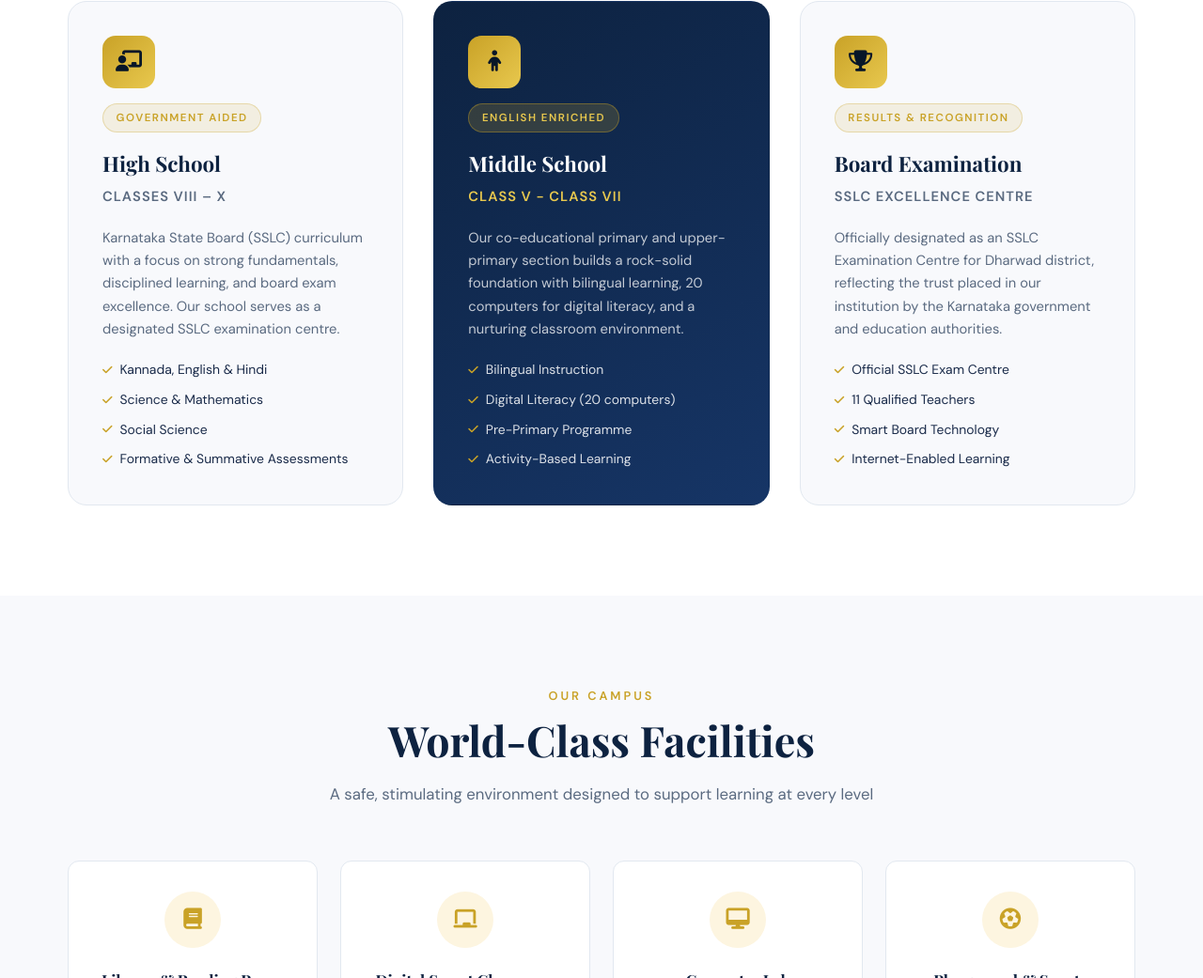
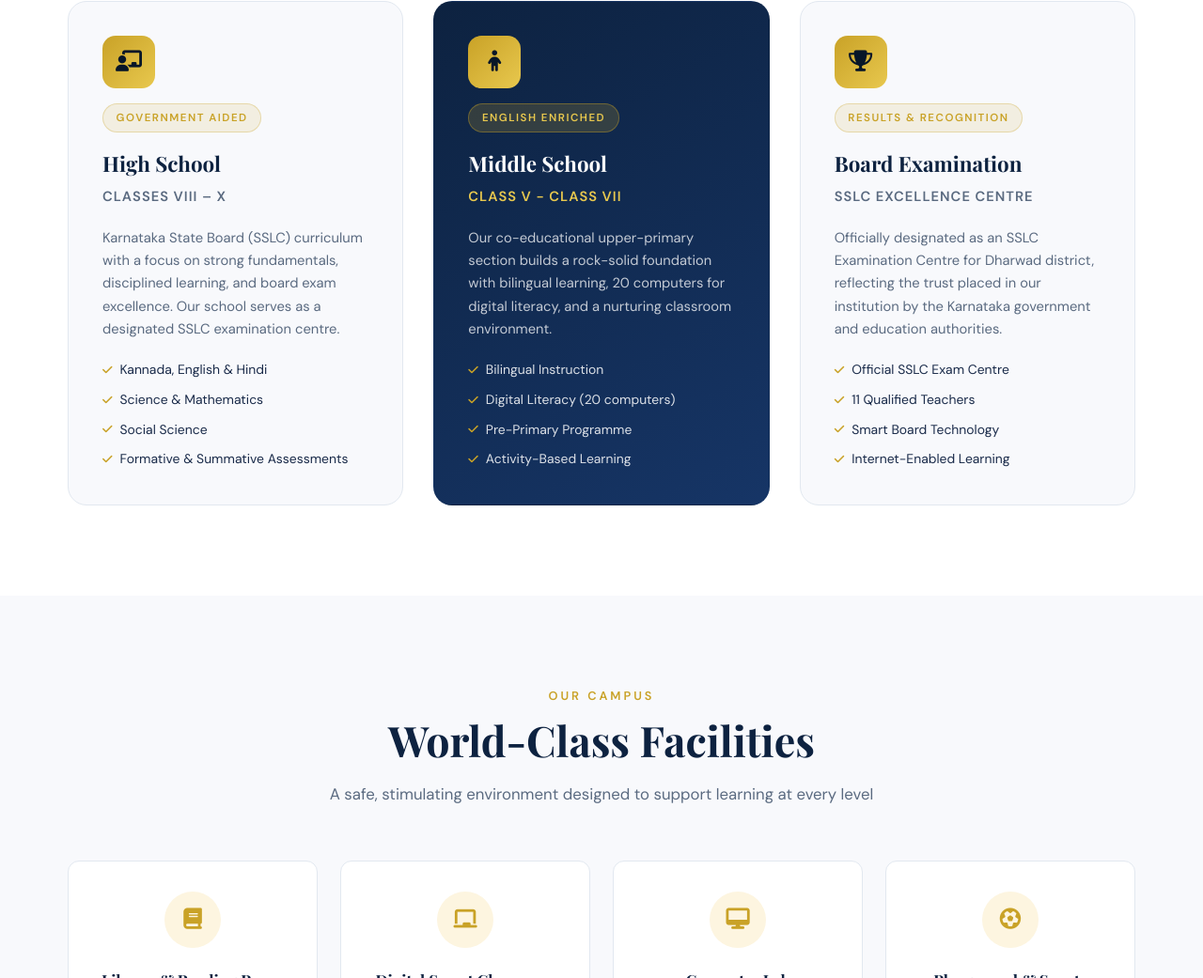
Before and after one commit to KiranH19/KHS-Website, a plain HTML site: page index.html in a window 1280 px wide. Shown: the part 2138-3179 px from the top of the page at 94% size. Drawn offline with nearby package versions, Linux system fonts and the light colour scheme.

Commit message:
Update description for upper-primary section

```diff
--- a/index.html
+++ b/index.html
@@ -171,7 +171,7 @@
           <div class="acad-badge">English Enriched</div>
           <h3>Middle School</h3>
           <p class="acad-classes">class V - Class VII</p>
-          <p>Our co-educational primary and upper-primary section builds a rock-solid foundation with bilingual learning, 20 computers for digital literacy, and a nurturing classroom environment.</p>
+          <p>Our co-educational upper-primary section builds a rock-solid foundation with bilingual learning, 20 computers for digital literacy, and a nurturing classroom environment.</p>
           <ul class="acad-list">
             <li><i class="fas fa-check"></i> Bilingual Instruction</li>
             <li><i class="fas fa-check"></i> Digital Literacy (20 computers)</li>
```
